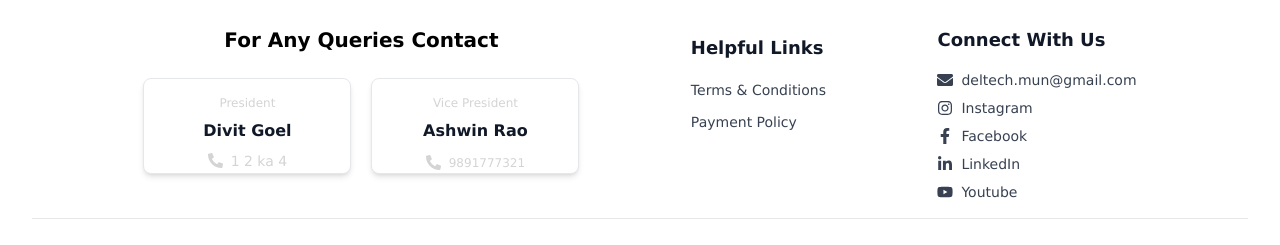
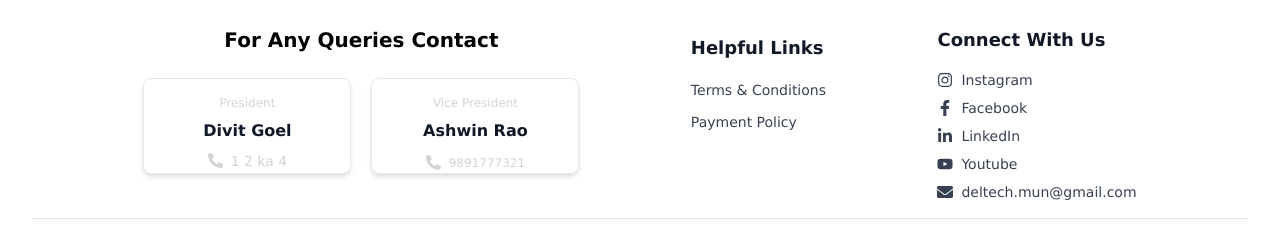
Before and after one commit to VarunDTU/deltech-website, a React (Create React App) app: page / in a window 1280 px wide. Shown: the part 4422-4667 px from the top of the page. Built offline with nearby package versions, Linux system fonts and the light colour scheme.

Commit message:
Update footer.js

```diff
--- a/src/components/footer.js
+++ b/src/components/footer.js
@@ -78,7 +78,9 @@ const Footer = () => {
 
             <div>
               <Link
-                to="/termsConditions" target="_blank" rel="noopener noreferrer"
+                to="/termsConditions"
+                target="_blank"
+                rel="noopener noreferrer"
                 className="font-normal text-gray-700 dark:text-gray-400 text-sm hover:underline"
               >
                 Terms &amp; Conditions
@@ -86,7 +88,9 @@ const Footer = () => {
             </div>
             <div>
               <Link
-                to="/paymentPolicy" target="_blank" rel="noopener noreferrer"
+                to="/paymentPolicy"
+                target="_blank"
+                rel="noopener noreferrer"
                 className="font-normal text-gray-700 dark:text-gray-400 text-sm hover:underline"
               >
                 Payment Policy
@@ -97,36 +101,62 @@ const Footer = () => {
             <h5 className="mb-2 md:text-lg font-bold text-gray-900 dark:text-white">
               Connect With Us
             </h5>
-            <a href = "mailto:deltech.mun@gmail.com"  className=" items-center flex flex-row font-normal text-gray-700 dark:text-gray-400">
-              <span>
-                <FaEnvelope />
-              </span>
-              <span className="ml-2 text-sm  hover:underline">deltech.mun@gmail.com</span>
-            </a>
-            <a href="https://www.instagram.com/deltechdebsoc" target="_blank" rel="noopener noreferrer" className="font-normal items-center flex flex-row text-gray-700 dark:text-gray-400">
+
+            <a
+              href="https://www.instagram.com/deltechdebsoc"
+              target="_blank"
+              rel="noopener noreferrer"
+              className="font-normal items-center flex flex-row text-gray-700 dark:text-gray-400"
+            >
               <span>
                 <FaInstagram />
               </span>
               <span className="ml-2 text-sm  hover:underline">Instagram</span>
             </a>
-            <a href="https://www.facebook.com/mundeltech" target="_blank" rel="noopener noreferrer" className="font-normal items-center flex flex-row text-gray-700 dark:text-gray-400">
+            <a
+              href="https://www.facebook.com/mundeltech"
+              target="_blank"
+              rel="noopener noreferrer"
+              className="font-normal items-center flex flex-row text-gray-700 dark:text-gray-400"
+            >
               <span>
                 <FaFacebookF />
               </span>
               <span className="ml-2 text-sm  hover:underline">Facebook</span>
             </a>
-            <a href="https://www.linkedin.com/company/deltechdebsoc" target="_blank" rel="noopener noreferrer" className="font-normal items-center flex flex-row text-gray-700 dark:text-gray-400">
+            <a
+              href="https://www.linkedin.com/company/deltechdebsoc"
+              target="_blank"
+              rel="noopener noreferrer"
+              className="font-normal items-center flex flex-row text-gray-700 dark:text-gray-400"
+            >
               <span>
                 <FaLinkedinIn />
               </span>
               <span className="ml-2 text-sm  hover:underline">LinkedIn</span>
             </a>
-            <a href="https://www.youtube.com/channel/UCAw3xkvalx-64ZuZ32fSgNA/" target="_blank" rel="noopener noreferrer" className="font-normal items-center flex flex-row text-gray-700 dark:text-gray-400">
-                <span>
-                  <FaYoutube />
-                </span>
-                <span className="ml-2 text-sm  hover:underline">Youtube</span>
-              </a>
+            <a
+              href="https://www.youtube.com/channel/UCAw3xkvalx-64ZuZ32fSgNA/"
+              target="_blank"
+              rel="noopener noreferrer"
+              className="font-normal items-center flex flex-row text-gray-700 dark:text-gray-400"
+            >
+              <span>
+                <FaYoutube />
+              </span>
+              <span className="ml-2 text-sm  hover:underline">Youtube</span>
+            </a>
+            <a
+              href="mailto:deltech.mun@gmail.com"
+              className=" items-center flex flex-row font-normal text-gray-700 dark:text-gray-400"
+            >
+              <span>
+                <FaEnvelope />
+              </span>
+              <span className="ml-2 text-sm  hover:underline">
+                deltech.mun@gmail.com
+              </span>
+            </a>
           </div>
         </div>
         <hr className="mb-6 border-gray-200 sm:mx-auto dark:border-gray-700 lg:mb-6" />
```
